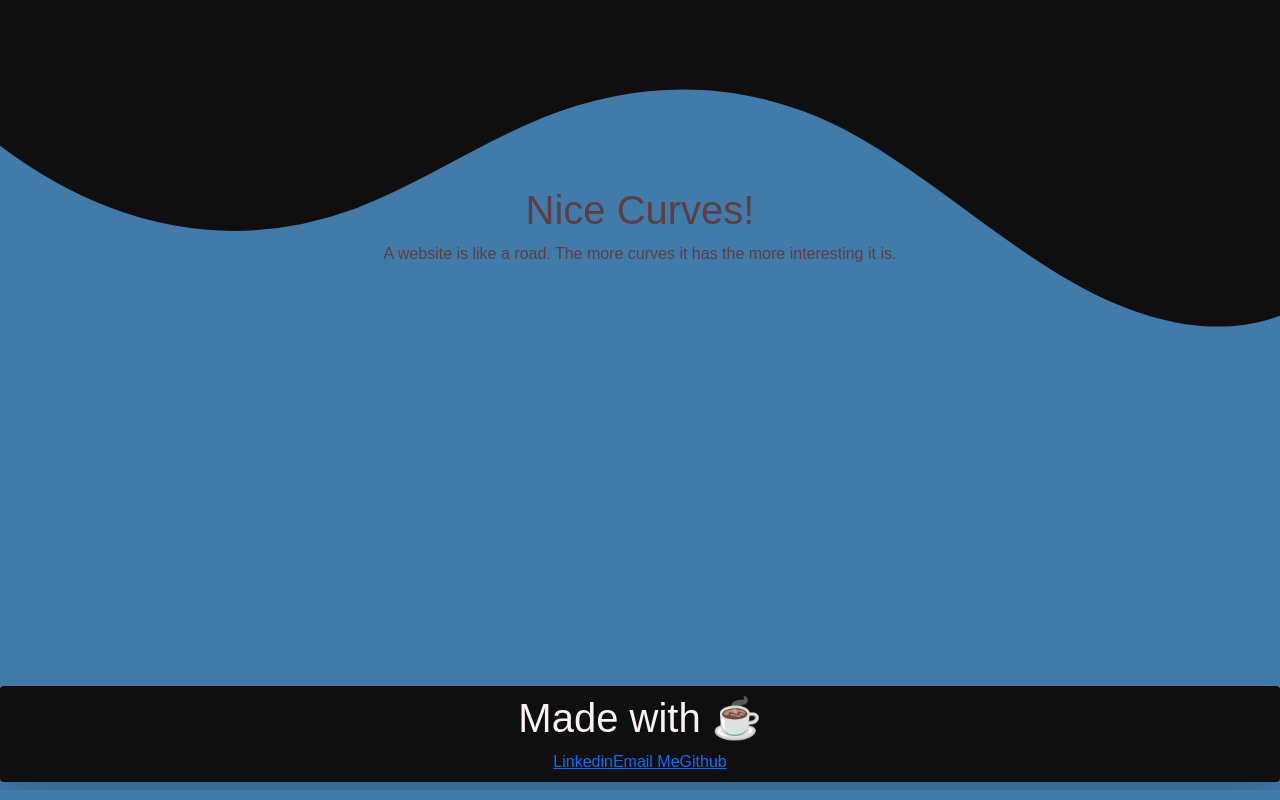
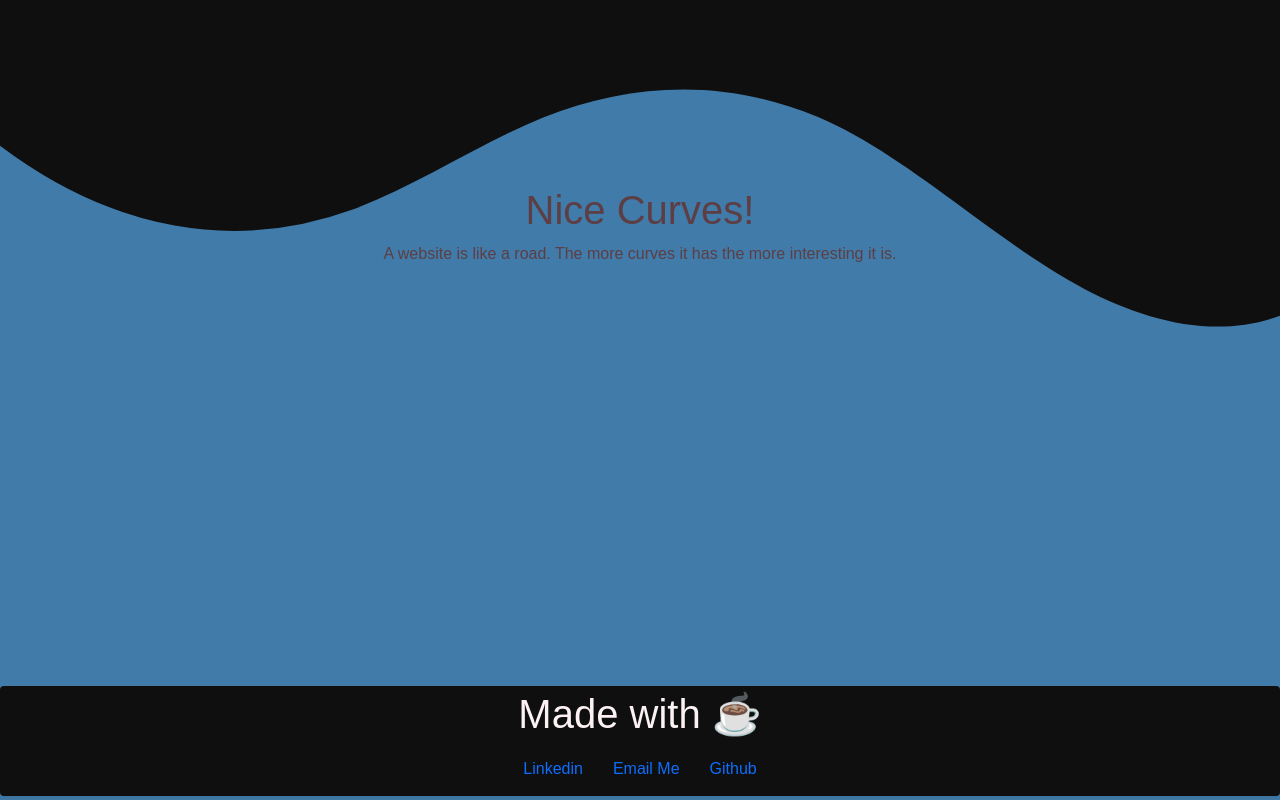
Before and after one commit to SIN88/react-portfolio, a React (Create React App) app: page / in a window 1280 px wide. Shown: the part 1826-2626 px from the top of the page. Built offline with nearby package versions, Linux system fonts and the light colour scheme.

Commit message:
spaced out links in the footer/all links work

```diff
--- a/src/components/Footer/Footer.css
+++ b/src/components/Footer/Footer.css
@@ -4,3 +4,10 @@ footer {
     background-color: #0f0f10;
 
 }
+a {
+    line-height: 1em;
+    display: inline-block;
+    text-decoration: none;
+    padding: 10px;
+    margin: 5px;
+}
--- a/src/components/Footer/index.js
+++ b/src/components/Footer/index.js
@@ -1,6 +1,6 @@
 import './Footer.css'
 const Footer = ({footing,light}) => {
-    return       <footer className="shadow-lg  p-2 mb-2 bg rounded">
+    return       <footer className="shadow-sm  p-1 mb-1 bg rounded">
     <h1>{footing || 'PORTFOLIO'}</h1>
         <a href="https://www.linkedin.com/in/kevin-giron-869598202/ ">Linkedin</a>
         <a href="mailto:kg19882020@gmail.com">Email Me</a>
```
